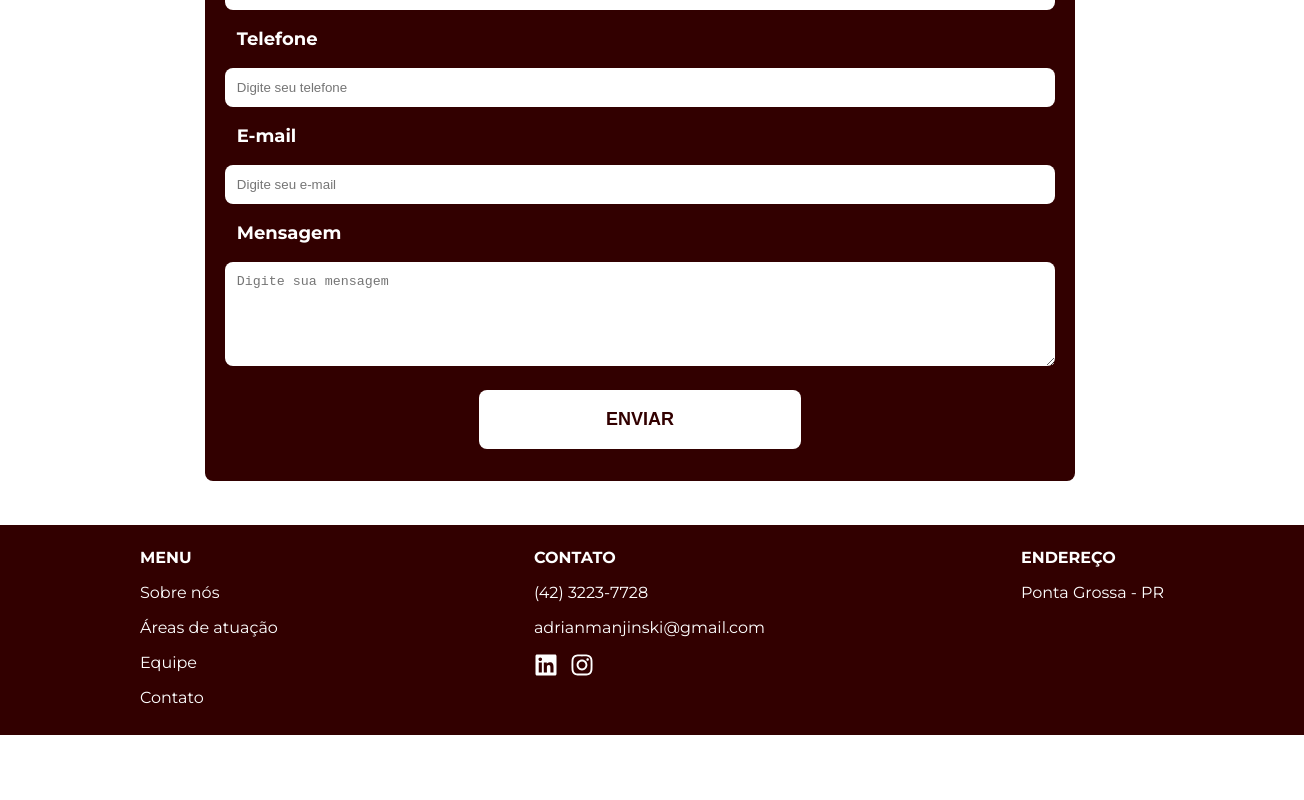
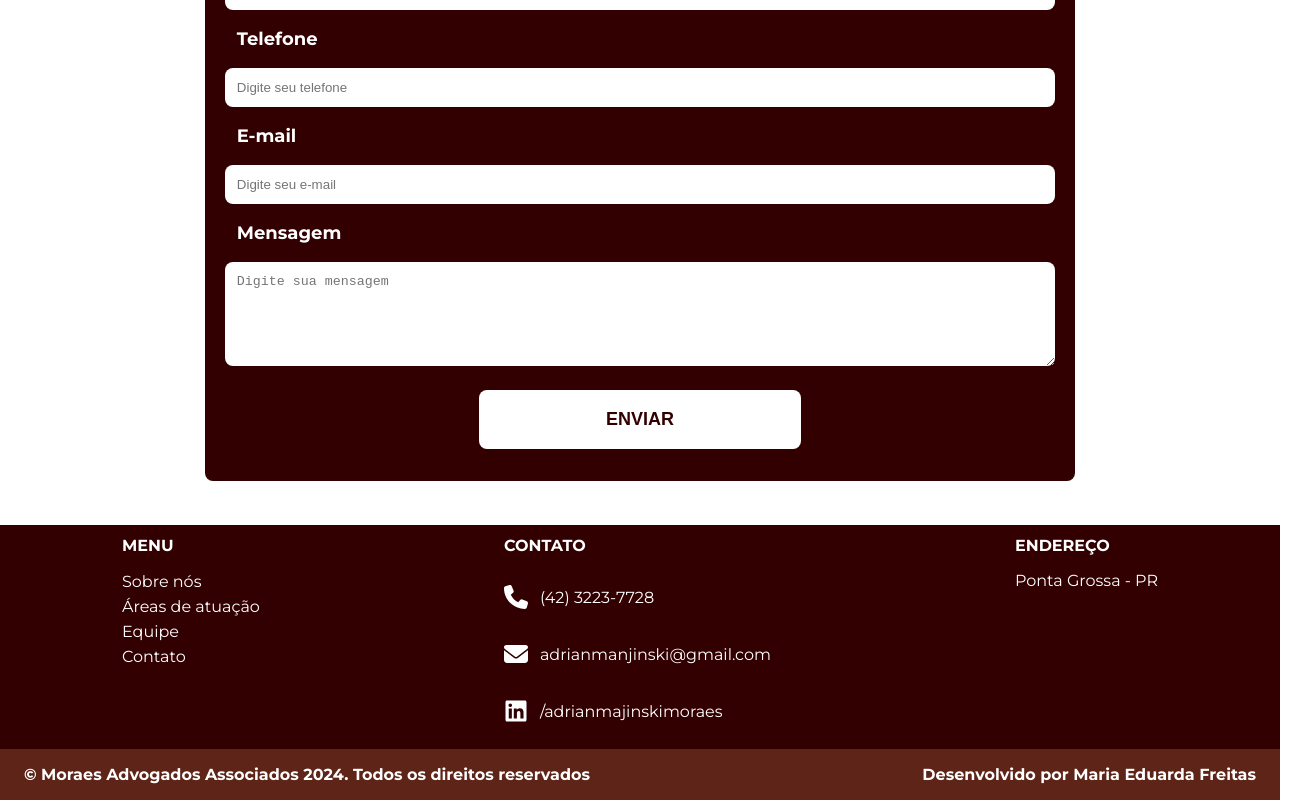
Before and after one commit to madusfx/moraes-adv, a React (Create React App) app: page / in a window 1280 px wide. Shown: the part 1576-2376 px from the top of the page, 1304 px wide, since content can reach past the window. Before the commit the page ends 2311 px from the top, so only its background shows below. Built offline with nearby package versions, Linux system fonts and the light colour scheme.

Commit message:
adding footer rights and adding href to the links in the footer

```diff
--- a/src/App.tsx
+++ b/src/App.tsx
@@ -24,12 +24,15 @@ import {
   Button,
   Footer,
   Icon,
+  FooterRights,
+  ContactDiv,
 } from './styles';
 import Logo from './images/logo.svg';
 import Background from './images/image-background.jpg';
 import ImageAdrian from './images/image-adrian.jpg';
 import { useState } from 'react';
-import { faInstagram, faLinkedin } from '@fortawesome/free-brands-svg-icons';
+import { faLinkedin } from '@fortawesome/free-brands-svg-icons';
+import { faEnvelope, faPhone } from '@fortawesome/free-solid-svg-icons';
 
 function App() {
   const [menuOpen, setMenuOpen] = useState(false);
@@ -45,6 +48,11 @@ function App() {
   function handleClick() {
     const url =
       'https://api.whatsapp.com/send?phone=554232237728&text=Ol%C3%A1,%20localizei%20o%20contato%20atrav%C3%A9s%20do%20site.%20Podemos%20conversar%3F';
+    window.open(url, '_blank');
+  }
+
+  function goToLinkedin() {
+    const url = 'https://www.linkedin.com/in/adrianmajinskimoraes/';
     window.open(url, '_blank');
   }
 
@@ -87,7 +95,7 @@ function App() {
           <br /> Uma nova advocacia.
         </p>
       </BackgroundImage>
-      <Section>
+      <Section id="sobre-nos">
         <Title>SOBRE NÓS</Title>
         <Text>
           Lorem Ipsum is simply dummy text of the printing and typesetting
@@ -102,7 +110,7 @@ function App() {
         </Text>
         <Line />
       </Section>
-      <Section>
+      <Section id="areas-de-atuacao">
         <Title>ÁREAS DE ATUAÇÃO</Title>
         <CardsDiv>
           <Card>
@@ -128,7 +136,7 @@ function App() {
         </CardsDiv>
         <Line />
       </Section>
-      <Section>
+      <Section id="equipe">
         <Title>EQUIPE</Title>
         <div style={{ display: 'flex', marginRight: 'auto' }}>
           <img src={ImageAdrian} alt="" />
@@ -146,7 +154,7 @@ function App() {
         </div>
         <Line />
       </Section>
-      <Section>
+      <Section id="contato">
         <Title>ENTRE EM CONTATO</Title>
         <ContactCard>
           <Label>Nome</Label>
@@ -163,25 +171,41 @@ function App() {
         </ContactCard>
       </Section>
       <Footer>
-        <div>
+        <ContactDiv>
           <h1>MENU</h1>
-          <p>Sobre nós</p>
-          <p>Áreas de atuação</p>
-          <p>Equipe</p>
-          <p>Contato</p>
-        </div>
-        <div>
+          <a href="#sobre-nos">Sobre nós</a>
+          <a href="#areas-de-atuacao">Áreas de atuação</a>
+          <a href="#equipe">Equipe</a>
+          <a href="#contato">Contato</a>
+        </ContactDiv>
+        <ContactDiv>
           <h1>CONTATO</h1>
-          <p>(42) 3223-7728</p>
-          <p>adrianmanjinski@gmail.com</p>
-          <Icon icon={faLinkedin} />
-          <Icon icon={faInstagram} isInstagram />
-        </div>
+          <a href="tel:4232237728">
+            <Icon icon={faPhone} />
+            <p>(42) 3223-7728</p>
+          </a>
+          <a href="mailto:adrianmanjinski@gmail.com">
+            <Icon icon={faEnvelope} />
+            <p>adrianmanjinski@gmail.com</p>
+          </a>
+          <a
+            href="https://www.linkedin.com/in/adrianmajinskimoraes/"
+            target="_blank"
+            rel="noreferrer"
+          >
+            <Icon icon={faLinkedin} onClick={goToLinkedin} />
+            <p>/adrianmajinskimoraes</p>
+          </a>
+        </ContactDiv>
         <div>
           <h1>ENDEREÇO</h1>
           <p>Ponta Grossa - PR</p>
         </div>
       </Footer>
+      <FooterRights>
+        <p>© Moraes Advogados Associados 2024. Todos os direitos reservados</p>
+        <p>Desenvolvido por Maria Eduarda Freitas</p>
+      </FooterRights>
     </div>
   );
 }
--- a/src/index.css
+++ b/src/index.css
@@ -18,3 +18,7 @@ input[type='number'] {
   -moz-appearance: textfield;
   appearance: textfield;
 }
+
+html {
+  scroll-behavior: smooth;
+}
--- a/src/styles.ts
+++ b/src/styles.ts
@@ -235,26 +235,58 @@ export const Footer = styled.div`
   display: flex;
   justify-content: space-around;
   width: 100%;
-  padding: 12px;
   margin-top: 44px;
+  padding-bottom: 12px;
   background-color: #320000;
   h1 {
     color: #fff;
     font-weight: 700;
     font-size: 16px;
   }
+  a {
+    margin-top: 6px;
+    color: #fff;
+    font-weight: 400;
+    font-size: 16px;
+    cursor: pointer;
+    text-decoration: none;
+  }
   p {
     color: #fff;
     font-weight: 400;
     font-size: 16px;
-    cursor: pointer;
   }
 `;
 
-export const Icon = styled(FontAwesomeIcon)<{ isInstagram?: boolean }>`
+export const Icon = styled(FontAwesomeIcon)`
   color: #fff;
   width: 24px;
   height: 24px;
   cursor: pointer;
-  margin-left: ${({ isInstagram }) => (isInstagram ? '12px' : '0')};
 `;
+
+export const FooterRights = styled.div`
+  width: 100%;
+  display: flex;
+  justify-content: space-between;
+  background-color: #5d2417;
+  p {
+    margin-left: 24px;
+    margin-right: 24px;
+    color: #fff;
+    font-weight: 700;
+    font-size: 16px;
+  }
+`;
+
+export const ContactDiv = styled.div`
+  display: flex;
+  flex-direction: column;
+  a {
+    display: flex;
+    align-items: center;
+  }
+  p {
+    margin-left: 12px;
+  }
+`;
```
